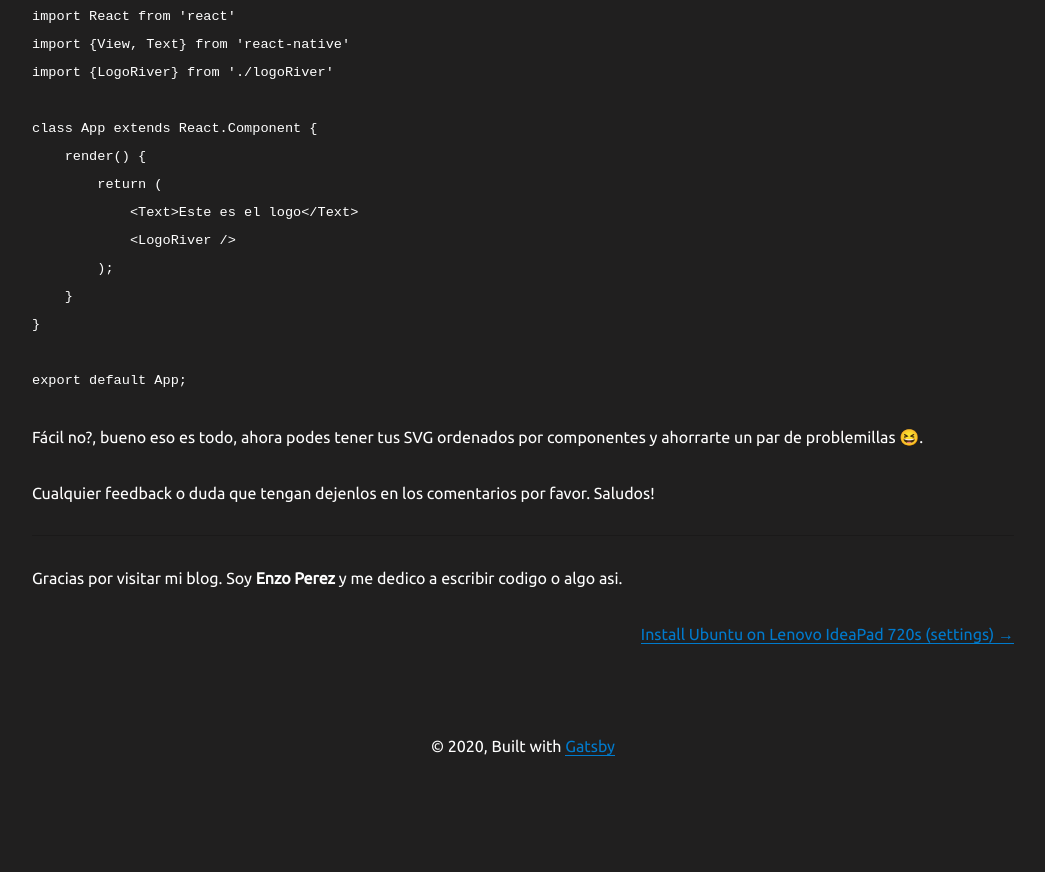
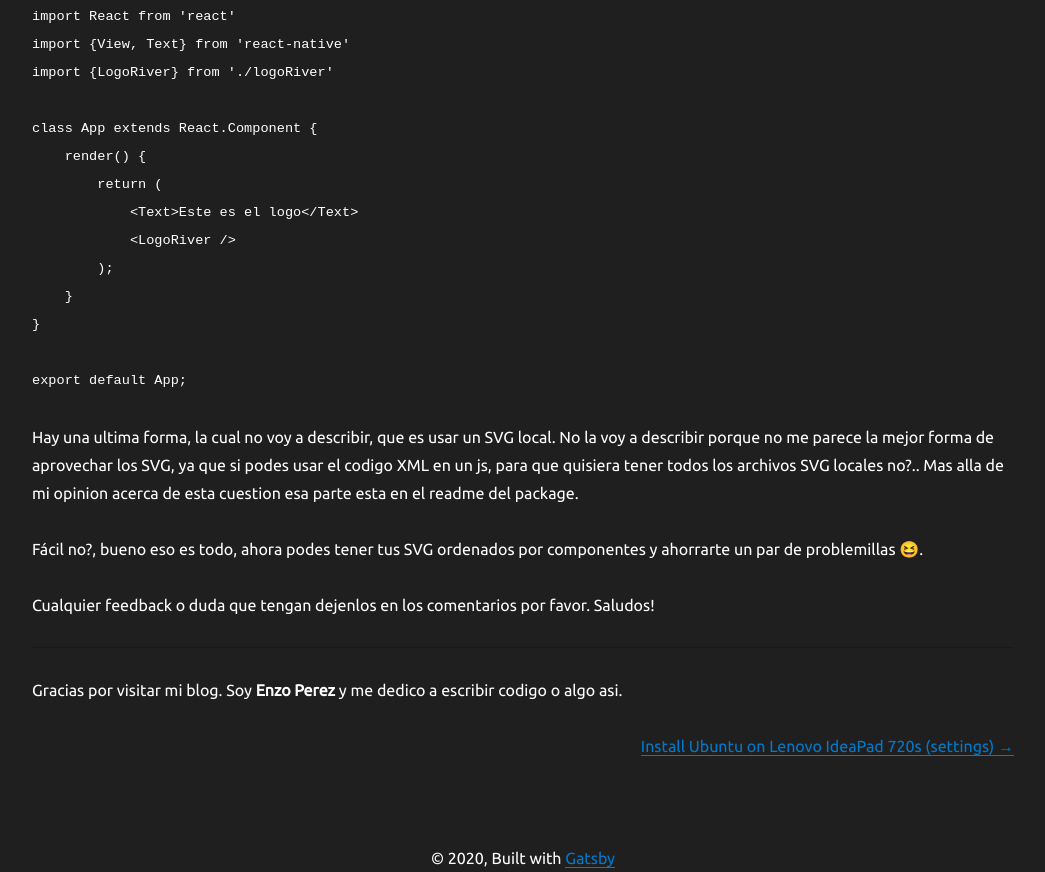
Before and after one commit to enzzoperez/enzoublog, a Gatsby site: page /blog/svg-rn/ in a window 1280 px wide. Shown: the part 4466-5338 px from the top of the page, without its empty margins (117-1162 px from the left). Before the commit the page ends 5226 px from the top, so only its background shows below. Built offline with nearby package versions, Linux system fonts and the light colour scheme; Gatsby itself is replaced by a stand-in of ours; some packages are replaced by stand-ins of ours; code samples lack their colours.

Commit message:
Update EnzouBlog “svg-rn”

````diff
--- a/content/blog/svg-rn.md
+++ b/content/blog/svg-rn.md
@@ -1,6 +1,6 @@
 ---
 title: Imágenes SVGs en React Native
-date: "2020-03-20T23:46:37.121Z"
+date: '2020-03-20T23:46:37.121Z'
 path: svg-en-rn
 thumbnail: ../../static/assets/denys-nevozhai-qpqd-w28adc-unsplash.jpg
 ---
@@ -171,6 +171,8 @@ class App extends React.Component {
 export default App;
 ```
 
+Hay una ultima forma, la cual no voy a describir, que es usar un SVG local. No la voy a describir porque no me parece la mejor forma de aprovechar los SVG, ya que si podes usar el codigo XML en un js, para que quisiera tener todos los archivos SVG locales no?.. Mas alla de mi opinion acerca de esta cuestion esa parte esta en el readme del package.
+
 Fácil no?, bueno eso es todo, ahora podes tener tus SVG ordenados por componentes y ahorrarte un par de problemillas 😆.
 
 Cualquier feedback o duda que tengan dejenlos en los comentarios por favor. Saludos!
````
